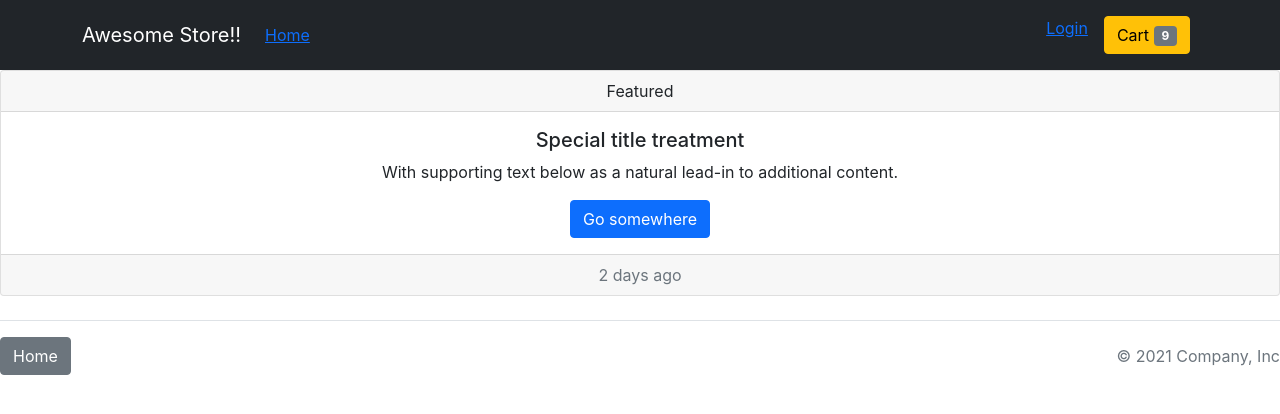
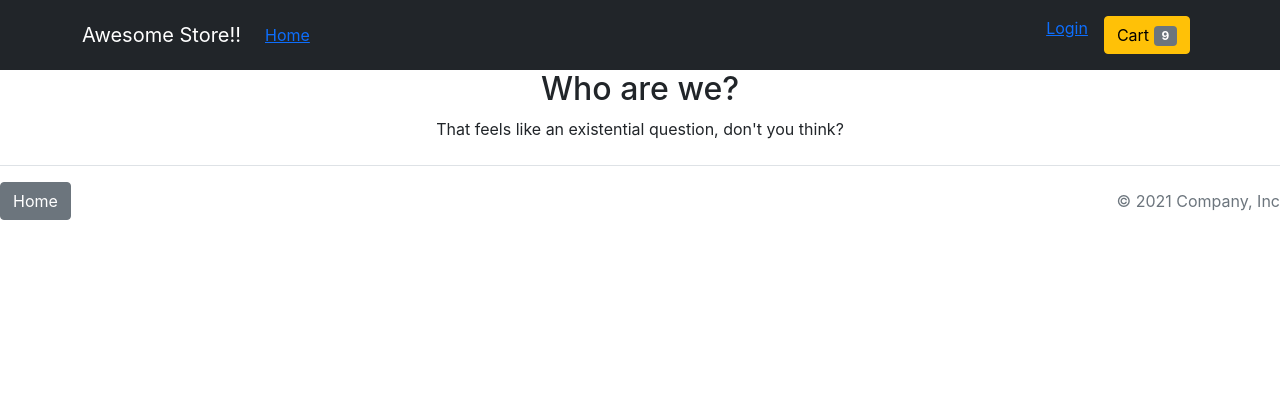
Before and after one commit to joekupernik/react-store, a React (Create React App) app: page /orderdetails in a window 1280 px wide. Shown: the top 414 px of the page. Built offline with nearby package versions, Linux system fonts and the light colour scheme; the HTML template or start-up script is replaced by a standard one.

Commit message:
romve old imports

```diff
--- a/src/components/OrderCard/OrderCard.js
+++ b/src/components/OrderCard/OrderCard.js
@@ -26,7 +26,7 @@ function OrderCard() {
                     <Card.Text >
                       Order Details
                     </Card.Text>
-                    <Link to="OrderDetails">
+                    <Link to="/orderdetails">
                     <Button variant="primary">View</Button>
                     </Link>
                   </Card.Body>
--- a/src/components/ProductCard/ProductCard.js
+++ b/src/components/ProductCard/ProductCard.js
@@ -1,9 +1,9 @@
-
 import React, { useEffect, useState } from "react";
 import Card from 'react-bootstrap/Card';
 import Button from 'react-bootstrap/Button';
 import Row from 'react-bootstrap/Row';
 import Col from 'react-bootstrap/Col';
+import { Link } from 'react-router-dom';
 
 
 
@@ -37,7 +37,9 @@ function ProductCard() {
                       <Card.Body>
                         <Card.Title>{values.title}</Card.Title>
                         <Card.Text>{values.price}</Card.Text>
+                        <Link to="/productdetails">
                         <Button variant="primary">View</Button>
+                        </Link>
                         <Card.Text >
                           {values.description}
                         </Card.Text>
--- a/src/routes/Account.js
+++ b/src/routes/Account.js
@@ -1,8 +1,5 @@
 import React from "react";
 import {Link } from "react-router-dom";
-//import Col from 'Col';
-//import Row from 'Row';
-//import Card from 'react-bootstrap/Card';
 import Button from 'react-bootstrap/Button';
 
 
@@ -25,7 +22,7 @@ function Account() {
           <p>name</p>
           <p>name</p>
           <p>name</p>
-          <Link to="OrderDetails">
+          <Link to="/orders">
                     <Button variant="primary">View</Button>
                     </Link>
 
--- a/src/routes/Cart.js
+++ b/src/routes/Cart.js
@@ -1,14 +1,10 @@
 import React from "react";
-//import Container from 'react-bootstrap/Container';
 import Row from 'react-bootstrap/Row';
 import Col from 'react-bootstrap/Col';
 import Card from 'react-bootstrap/Card';
 import Button from 'react-bootstrap/Button';
 import ListGroup from 'react-bootstrap/ListGroup';
-//import InputGroup from 'react-bootstrap/InputGroup';
-//import FormControl from 'react-bootstrap/FormControl';
 import CartItemCard from "../components/CartItemCard/CartItemCard";
-//import OrderCard from '../components/OrderCard/OrderCard';
 import { Link } from 'react-router-dom';
 
 
--- a/src/routes/Checkout.js
+++ b/src/routes/Checkout.js
@@ -1,8 +1,4 @@
 import React from "react";
-//import Form from 'react-bootstrap/Form';
-//import Row from 'react-bootstrap/Row';
-//import Col from 'react-bootstrap/Col';
-//import Button from 'react-bootstrap/Button';
 import Card from 'react-bootstrap/Card';
 
 import CheckoutForm from '../components/CheckoutForm/CheckoutForm';
--- a/src/routes/LogIn.js
+++ b/src/routes/LogIn.js
@@ -1,10 +1,5 @@
 import React from "react";
-//import Col from 'react-bootstrap/Col';
-//import Form from 'react-bootstrap/Form';
-//import Row from 'react-bootstrap/Row';
 import Button from 'react-bootstrap/Button';
-//import InputGroup from 'react-bootstrap/InputGroup';
-//import FormControl from 'react-bootstrap/FormControl';
 import LoginForm from "../components/LoginForm/LoginForm";
 import Card from 'react-bootstrap/Card';
 import { Link } from 'react-router-dom';
--- a/src/routes/OrderDetails.js
+++ b/src/routes/OrderDetails.js
@@ -1,30 +1,18 @@
 import React from "react";
-import Button from 'react-bootstrap/Button';
-import Card from 'react-bootstrap/Card';
 
 
+function Account() {
+    return (
+      <>
+        <main>
+          <h2>Who are we?</h2>
+          <p>
+            That feels like an existential question, don't you
+            think?
+          </p>
+        </main>
+      </>
+    );
+  }
 
-
-
-function OrderDetails() {
-
-
-  return (
-    <>
-      <Card className="text-center">
-        <Card.Header>Featured</Card.Header>
-        <Card.Body>
-          <Card.Title>Special title treatment</Card.Title>
-          <Card.Text>
-            With supporting text below as a natural lead-in to additional content.
-          </Card.Text>
-          <Button variant="primary">Go somewhere</Button>
-        </Card.Body>
-        <Card.Footer className="text-muted">2 days ago</Card.Footer>
-      </Card>
-    </>
-  );
-}
-
-
-export default OrderDetails;
+  export default Account;
--- a/src/routes/Orders.js
+++ b/src/routes/Orders.js
@@ -1,8 +1,6 @@
 import React from "react";
 import Container from 'react-bootstrap/Container';
 import OrderCard from '../components/OrderCard/OrderCard';
-
-//import { Link } from 'react-router-dom';
 
 
 
```
